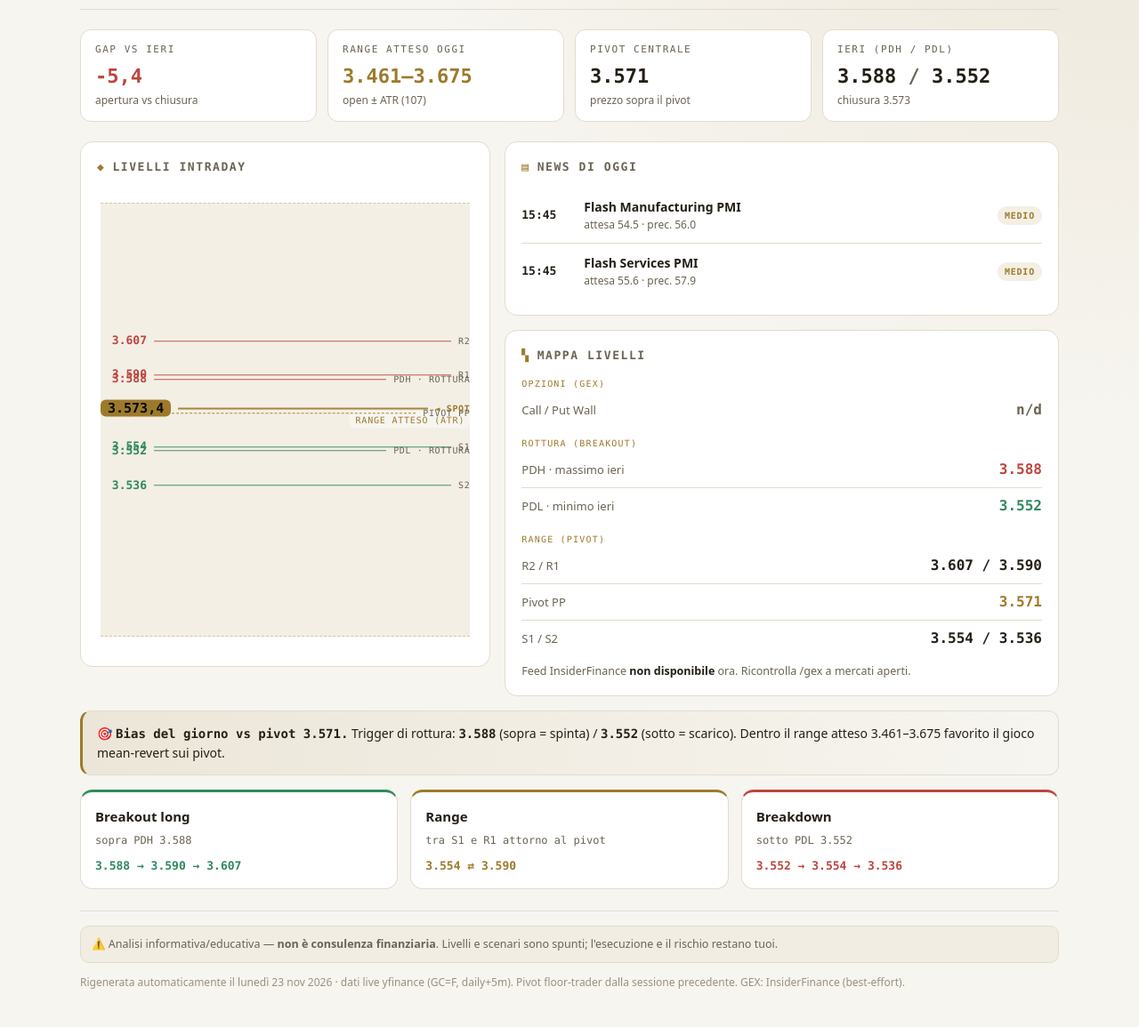
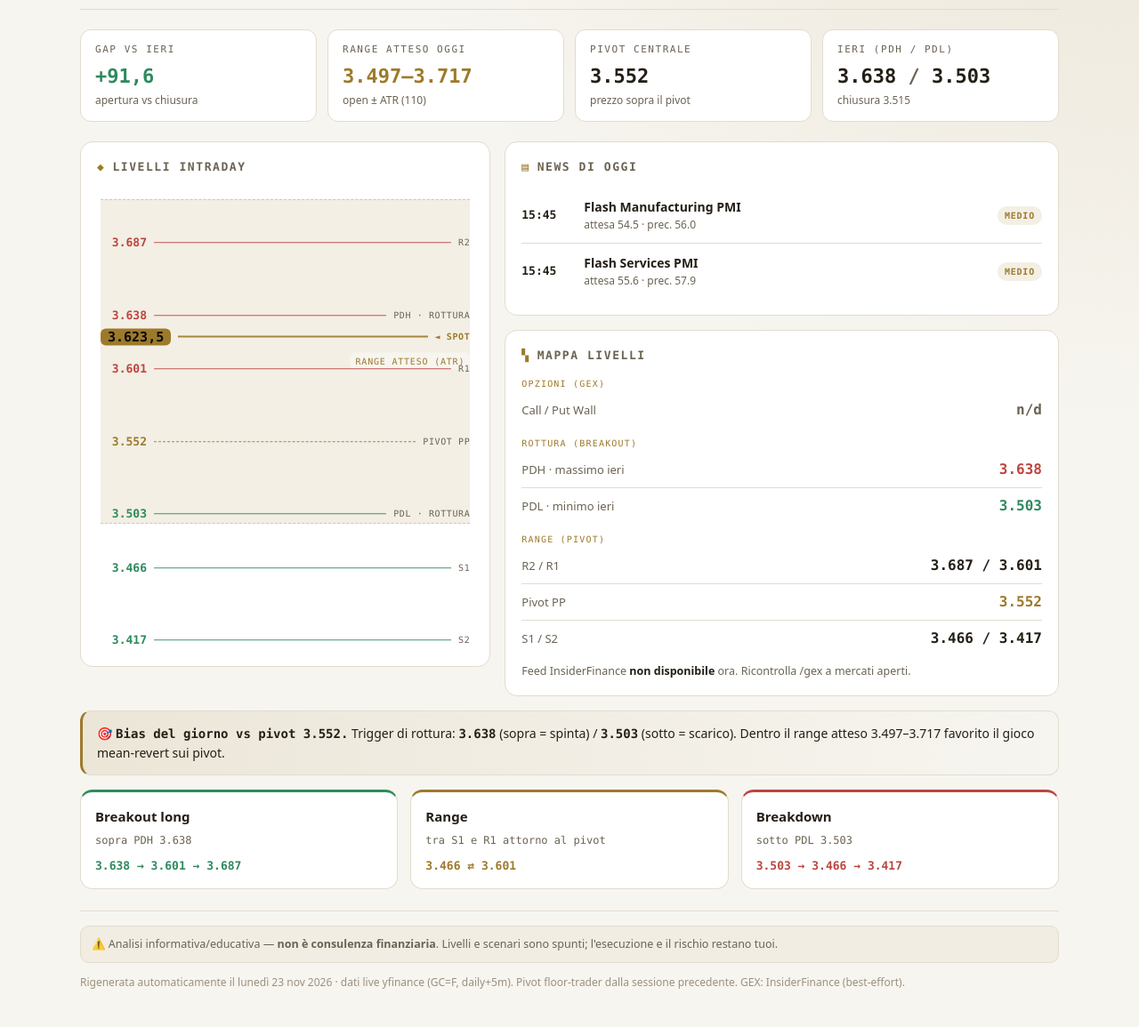
Before and after one commit to Th3Bl4ck/app-dash, a plain HTML site: page public/index.html in a window 1280 px wide. Shown: the part 195-1350 px from the top of the page at 89% size. Drawn offline with Linux system fonts and the light colour scheme.

Commit message:
chore: rigenera dashboard 2026-11-23 06:54 UTC

```diff
--- a/public/index.html
+++ b/public/index.html
@@ -29,7 +29,7 @@
 </style>
 </head>
 <body>
-<nav class="appnav"><a href="/" aria-current="page">Oro · oggi</a><a href="/xau-weekly.html">Oro · settimana</a><a href="/spx-weekly.html">SP500 · settimana</a><span class="stamp">agg. 23/11 01:29</span></nav>
+<nav class="appnav"><a href="/" aria-current="page">Oro · oggi</a><a href="/xau-weekly.html">Oro · settimana</a><a href="/spx-weekly.html">SP500 · settimana</a><span class="stamp">agg. 23/11 07:53</span></nav>
 <title>XAU intraday — lunedì 23 nov 2026</title>
 <style>
   :root{--bg:#0a0a0b;--surface:#151516;--surface-2:#1e1e20;--border:#2c2c2f;--text:#ececea;--dim:#9a9a97;--faint:#68686a;
@@ -90,35 +90,35 @@
 <div class="wrap">
   <header>
     <div><div class="eyebrow">Intraday · lunedì 23 nov 2026</div><h1>XAU<span class="pair">/USD · giornaliera</span></h1></div>
-    <div class="spotbox"><div class="label">Spot · GC=F</div><div class="spot"><span class="cur">$</span>3.573,4</div><div class="badge up">▲ BIAS LONG · sopra il pivot</div></div>
+    <div class="spotbox"><div class="label">Spot · GC=F</div><div class="spot"><span class="cur">$</span>3.623,5</div><div class="badge up">▲ BIAS LONG · sopra il pivot</div></div>
   </header>
   <section class="tiles">
-    <div class="tile"><div class="label">Gap vs ieri</div><div class="v neg">-5,4</div><div class="sub">apertura vs chiusura</div></div>
-    <div class="tile"><div class="label">Range atteso oggi</div><div class="v amb">3.461–3.675</div><div class="sub">open ± ATR (107)</div></div>
-    <div class="tile"><div class="label">Pivot centrale</div><div class="v">3.571</div><div class="sub">prezzo sopra il pivot</div></div>
-    <div class="tile"><div class="label">Ieri (PDH / PDL)</div><div class="v">3.588<span style="color:var(--dim)"> / </span>3.552</div><div class="sub">chiusura 3.573</div></div>
+    <div class="tile"><div class="label">Gap vs ieri</div><div class="v pos">+91,6</div><div class="sub">apertura vs chiusura</div></div>
+    <div class="tile"><div class="label">Range atteso oggi</div><div class="v amb">3.497–3.717</div><div class="sub">open ± ATR (110)</div></div>
+    <div class="tile"><div class="label">Pivot centrale</div><div class="v">3.552</div><div class="sub">prezzo sopra il pivot</div></div>
+    <div class="tile"><div class="label">Ieri (PDH / PDL)</div><div class="v">3.638<span style="color:var(--dim)"> / </span>3.503</div><div class="sub">chiusura 3.515</div></div>
   </section>
   <div class="grid">
-    <div class="card"><h2><span class="n">◆</span> Livelli intraday</h2><div class="ladder"><div class="band" style="top:3.2%;height:93.8%"><span class="btag">RANGE ATTESO (ATR)</span></div><div class="lvl res" style="top:33.1%"><span class="px">3.607</span><span class="line"></span><span class="tag">R2</span></div><div class="lvl res" style="top:40.4%"><span class="px">3.590</span><span class="line"></span><span class="tag">R1</span></div><div class="lvl res" style="top:41.4%"><span class="px">3.588</span><span class="line"></span><span class="tag">PDH · rottura</span></div><div class="lvl piv" style="top:48.7%"><span class="px">3.571</span><span class="line"></span><span class="tag">Pivot PP</span></div><div class="lvl sup" style="top:56.0%"><span class="px">3.554</span><span class="line"></span><span class="tag">S1</span></div><div class="lvl sup" style="top:56.9%"><span class="px">3.552</span><span class="line"></span><span class="tag">PDL · rottura</span></div><div class="lvl sup" style="top:64.3%"><span class="px">3.536</span><span class="line"></span><span class="tag">S2</span></div><div class="lvl spot" style="top:47.7%"><span class="px">3.573,4</span><span class="line"></span><span class="tag">◄ SPOT</span></div></div></div>
+    <div class="card"><h2><span class="n">◆</span> Livelli intraday</h2><div class="ladder"><div class="band" style="top:2.4%;height:70.2%"><span class="btag">RANGE ATTESO (ATR)</span></div><div class="lvl res" style="top:11.9%"><span class="px">3.687</span><span class="line"></span><span class="tag">R2</span></div><div class="lvl res" style="top:27.6%"><span class="px">3.638</span><span class="line"></span><span class="tag">PDH · rottura</span></div><div class="lvl res" style="top:39.2%"><span class="px">3.601</span><span class="line"></span><span class="tag">R1</span></div><div class="lvl piv" style="top:54.9%"><span class="px">3.552</span><span class="line"></span><span class="tag">Pivot PP</span></div><div class="lvl sup" style="top:70.5%"><span class="px">3.503</span><span class="line"></span><span class="tag">PDL · rottura</span></div><div class="lvl sup" style="top:82.2%"><span class="px">3.466</span><span class="line"></span><span class="tag">S1</span></div><div class="lvl sup" style="top:97.8%"><span class="px">3.417</span><span class="line"></span><span class="tag">S2</span></div><div class="lvl spot" style="top:32.2%"><span class="px">3.623,5</span><span class="line"></span><span class="tag">◄ SPOT</span></div></div></div>
     <div style="display:flex;flex-direction:column;gap:16px">
       <div class="card"><h2><span class="n">▤</span> News di oggi</h2><div class="ev"><div class="day"><b>15:45</b></div><div class="ttl">Flash Manufacturing PMI<small>attesa 54.5 · prec. 56.0</small></div><span class="imp md">Medio</span></div><div class="ev"><div class="day"><b>15:45</b></div><div class="ttl">Flash Services PMI<small>attesa 55.6 · prec. 57.9</small></div><span class="imp md">Medio</span></div></div>
       <div class="card"><h2><span class="n">▚</span> Mappa livelli</h2>
         <div class="grp"><div class="lab">Opzioni (GEX)</div><div class="kv"><span class="k">Call / Put Wall</span><span class="v" style="color:var(--dim)">n/d</span></div></div>
         <div class="grp"><div class="lab">Rottura (breakout)</div>
-          <div class="kv"><span class="k">PDH · massimo ieri</span><span class="v" style="color:var(--down)">3.588</span></div>
-          <div class="kv"><span class="k">PDL · minimo ieri</span><span class="v" style="color:var(--up)">3.552</span></div></div>
+          <div class="kv"><span class="k">PDH · massimo ieri</span><span class="v" style="color:var(--down)">3.638</span></div>
+          <div class="kv"><span class="k">PDL · minimo ieri</span><span class="v" style="color:var(--up)">3.503</span></div></div>
         <div class="grp"><div class="lab">Range (pivot)</div>
-          <div class="kv"><span class="k">R2 / R1</span><span class="v">3.607 / 3.590</span></div>
-          <div class="kv"><span class="k">Pivot PP</span><span class="v" style="color:var(--accent)">3.571</span></div>
-          <div class="kv"><span class="k">S1 / S2</span><span class="v">3.554 / 3.536</span></div></div>
+          <div class="kv"><span class="k">R2 / R1</span><span class="v">3.687 / 3.601</span></div>
+          <div class="kv"><span class="k">Pivot PP</span><span class="v" style="color:var(--accent)">3.552</span></div>
+          <div class="kv"><span class="k">S1 / S2</span><span class="v">3.466 / 3.417</span></div></div>
         <div class="gexnote">Feed InsiderFinance <b>non disponibile</b> ora. Ricontrolla /gex a mercati aperti.</div></div>
     </div>
   </div>
-  <div class="hero">🎯 <b>Bias del giorno vs pivot 3.571.</b> Trigger di rottura: <b>3.588</b> (sopra = spinta) / <b>3.552</b> (sotto = scarico). Dentro il range atteso 3.461–3.675 favorito il gioco mean-revert sui pivot.</div>
+  <div class="hero">🎯 <b>Bias del giorno vs pivot 3.552.</b> Trigger di rottura: <b>3.638</b> (sopra = spinta) / <b>3.503</b> (sotto = scarico). Dentro il range atteso 3.497–3.717 favorito il gioco mean-revert sui pivot.</div>
   <div class="scen">
-    <div class="sc up"><h3>Breakout long</h3><div class="trig">sopra PDH 3.588</div><div class="path">3.588 → 3.590 → 3.607</div></div>
-    <div class="sc range"><h3>Range</h3><div class="trig">tra S1 e R1 attorno al pivot</div><div class="path">3.554 ⇄ 3.590</div></div>
-    <div class="sc down"><h3>Breakdown</h3><div class="trig">sotto PDL 3.552</div><div class="path">3.552 → 3.554 → 3.536</div></div>
+    <div class="sc up"><h3>Breakout long</h3><div class="trig">sopra PDH 3.638</div><div class="path">3.638 → 3.601 → 3.687</div></div>
+    <div class="sc range"><h3>Range</h3><div class="trig">tra S1 e R1 attorno al pivot</div><div class="path">3.466 ⇄ 3.601</div></div>
+    <div class="sc down"><h3>Breakdown</h3><div class="trig">sotto PDL 3.503</div><div class="path">3.503 → 3.466 → 3.417</div></div>
   </div>
   <footer>
     <div class="disc">⚠️ Analisi informativa/educativa — <b>non è consulenza finanziaria</b>. Livelli e scenari sono spunti; l'esecuzione e il rischio restano tuoi.</div>
```
Also changed, not shown: public/spx-weekly.html (+1 -1 lines), public/xau-weekly.html (+9 -9 lines).
